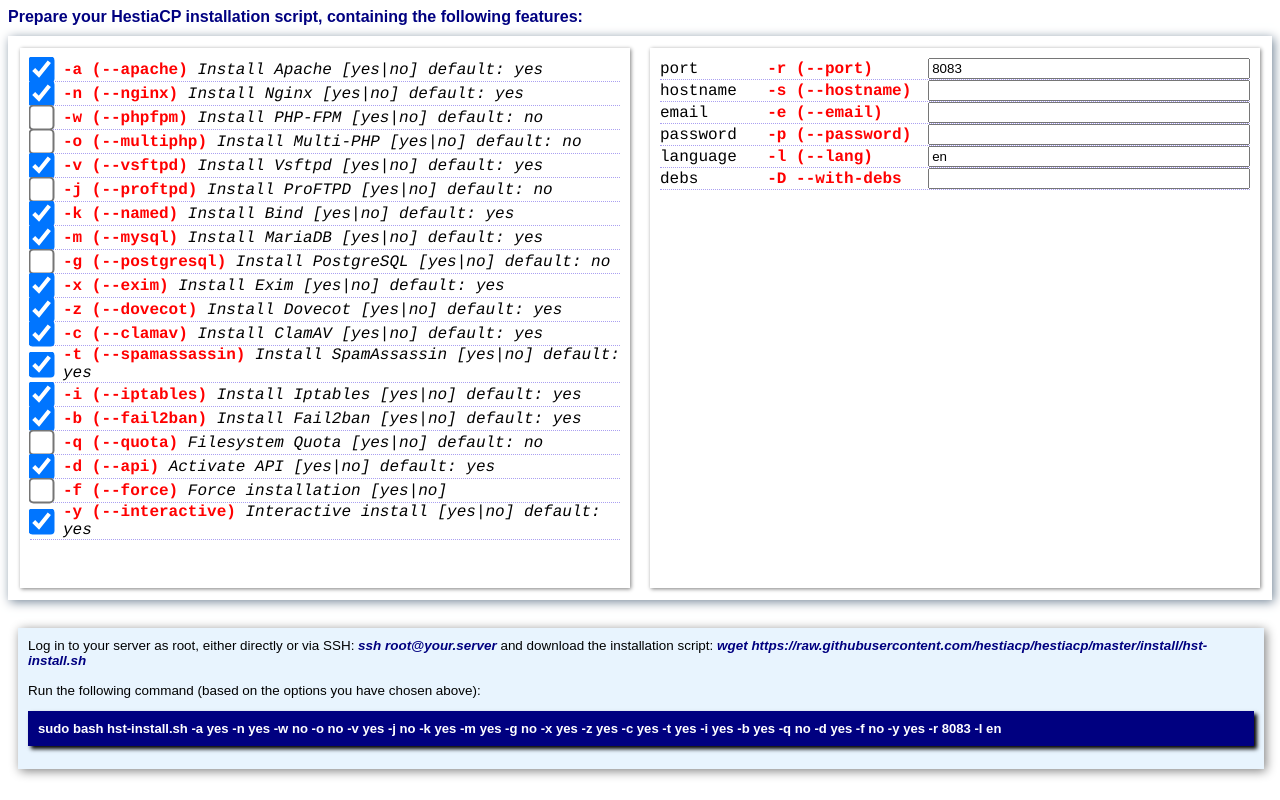
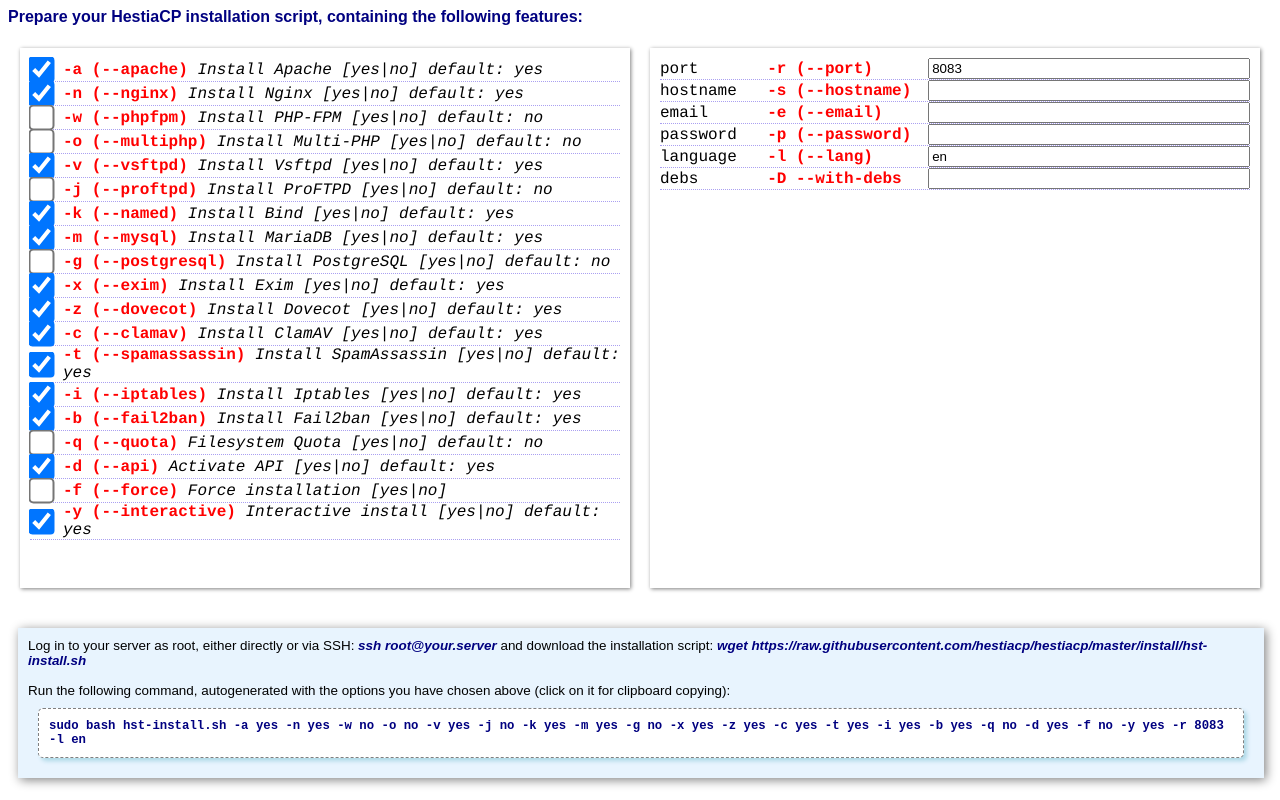
Before and after one commit to gabizz/hestiacp-scriptline-generator, a plain HTML site: page index.html in a window 1280 px wide. Drawn offline with Linux system fonts and the light colour scheme.

Commit message:
change some annoying colors

```diff
--- a/index.html
+++ b/index.html
@@ -12,7 +12,7 @@
 				justify-content: flex-start;
 				align-items: center;
 				padding:2px;
-				box-shadow: 2px 2px 10px lightslategrey;
+				/* box-shadow: 2px 2px 10px lightslategrey; */
 			}
 
 
@@ -54,6 +54,13 @@
 				padding: 10px;margin: 10px;
 				box-shadow: 1px 1px 4px grey;
 				height:65vh
+			}
+
+			.bash-line {
+				font-family: 'Courier New', Courier, monospace;
+				font-size: 1.1em; font-weight: 600;
+				border:1px dashed grey; background:#fff; color: navy; box-shadow: 3px 3px 4px lightblue;padding: 10px; margin: 10px;
+				border-radius: 5px;
 			}
 
 		</style>
@@ -185,15 +192,13 @@
 <strong style = "color:navy"><i>wget https://raw.githubusercontent.com/hestiacp/hestiacp/master/install/hst-install.sh</i></strong>
 <br/>
 <br/>
-Run the following command (based on the options you have chosen above):
+Run the following command, autogenerated with the options you have chosen above (click on it for clipboard copying):
 </div>
-<h3 onclick = "clipboardCopy()" style = " border:0px; background: navy; color: white; box-shadow: 3px 3px 4px black;padding: 10px">
+<div onclick = "clipboardCopy()" class = "bash-line">
 <a id = "scriptline">sudo bash hst-install.sh ${boolOpts} ${textOpts}</a>
-</h3>
+</div>
 `;
 				}
-
-
 				createScript()
 			}
 
```
